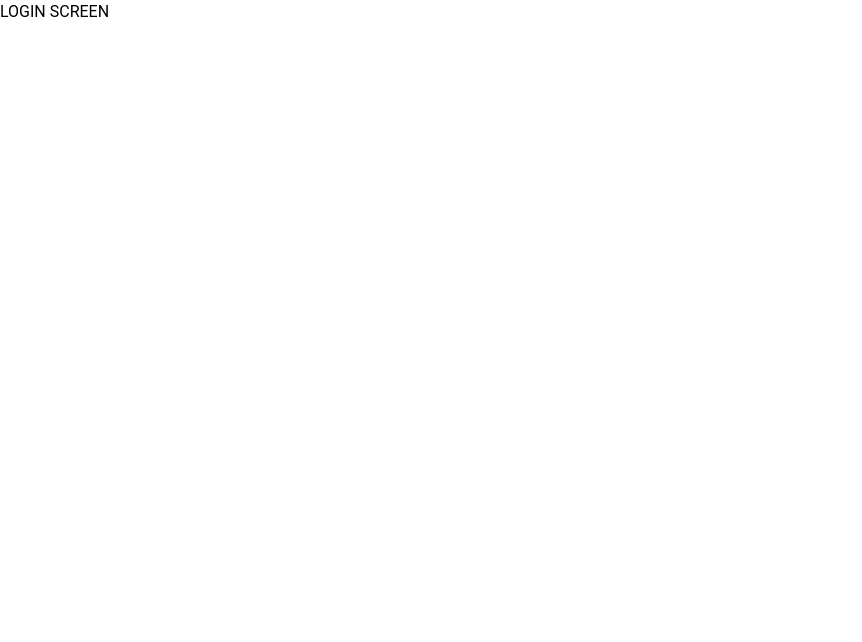
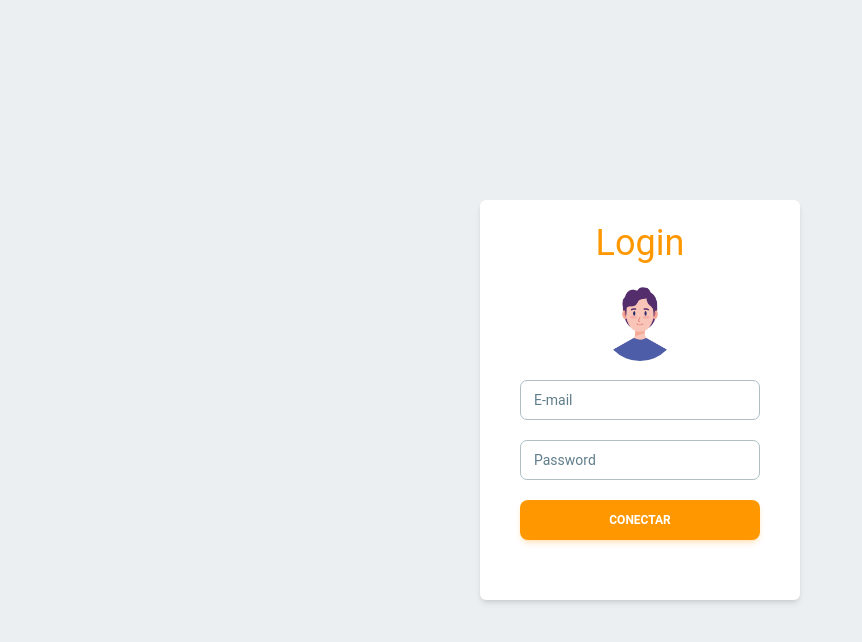
Before and after one commit to ViniciusBeuther/Barber_Scheduler, a React (Vite) app: page / in a window 1280 px wide. Shown: the top 642 px of the page, without its empty margins (0-862 px from the left). Built offline with nearby package versions, Linux system fonts and the light colour scheme.

Commit message:
Chore: started creating a login form

```diff
--- /dev/null
+++ b/src/components/LoginForm.jsx
@@ -0,0 +1,22 @@
+import { Button, Input, Typography, Avatar } from "@material-tailwind/react";
+const LoginForm = () => {
+  return (
+    <section className=" flex h-screen items-center justify-center bg-blue-gray-50 ">
+      <article className=" h-[25rem] w-[20rem] rounded-md shadow-md flex flex-col items-center bg-white">
+        <div className="w-60 flex flex-col items-center h-[90%] justify-evenly">
+          <Typography variant="h2" color="orange" className="font-normal">
+            Login
+          </Typography>
+          <Avatar src="src\assets\user-image.png" alt="avatar" size="xl" />
+          <Input size="md" label="E-mail" color="orange" type="email" />
+          <Input size="md" label="Password" color="orange" type="password" />
+          <Button color="orange" className="w-60">
+            Conectar
+          </Button>
+        </div>
+      </article>
+    </section>
+  );
+};
+
+export default LoginForm;
--- a/src/pages/LoginScreen.jsx
+++ b/src/pages/LoginScreen.jsx
@@ -1,9 +1,11 @@
+import LoginForm from "../components/LoginForm";
+
 const LoginScreen = () => {
-    return(
-        <div>
-            LOGIN SCREEN
-        </div>
-    )
-}
+  return (
+    <div>
+      <LoginForm />
+    </div>
+  );
+};
 
-export default LoginScreen
+export default LoginScreen;
```
